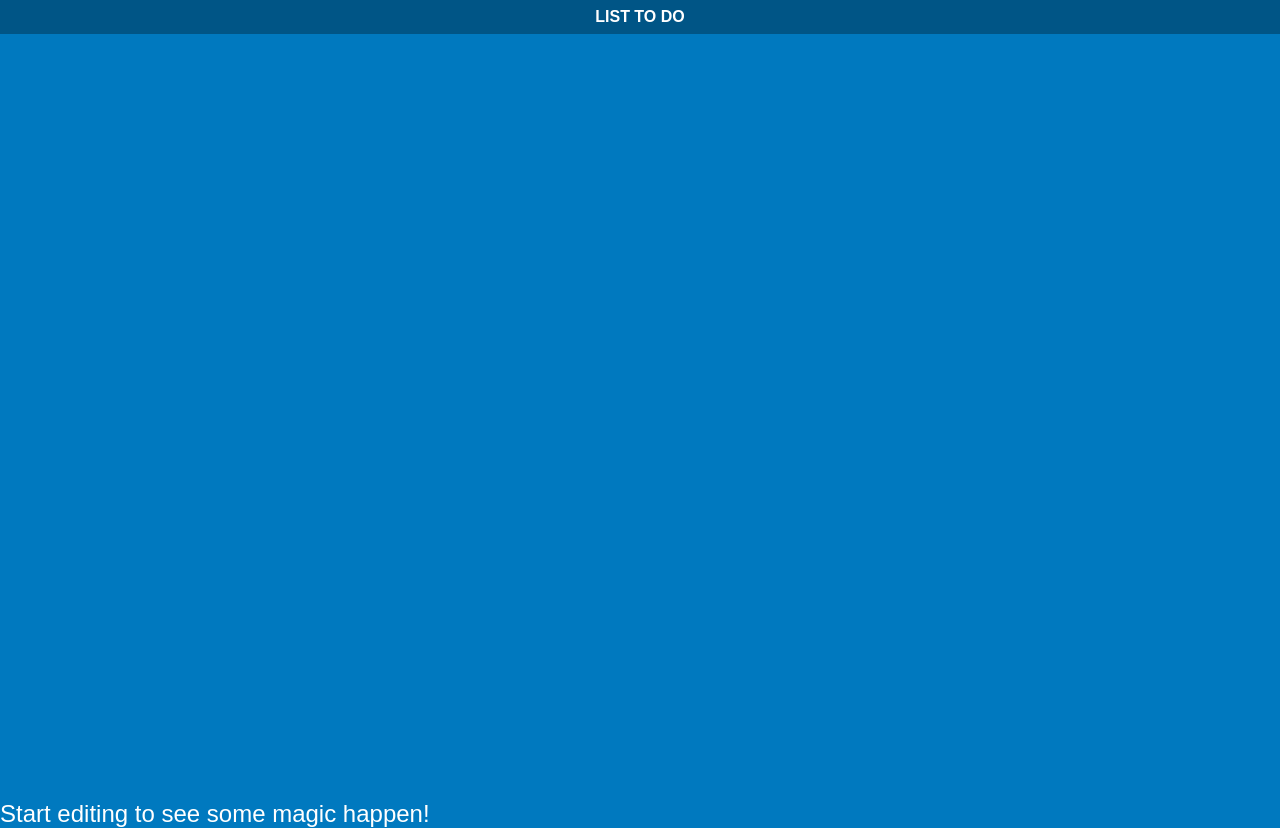
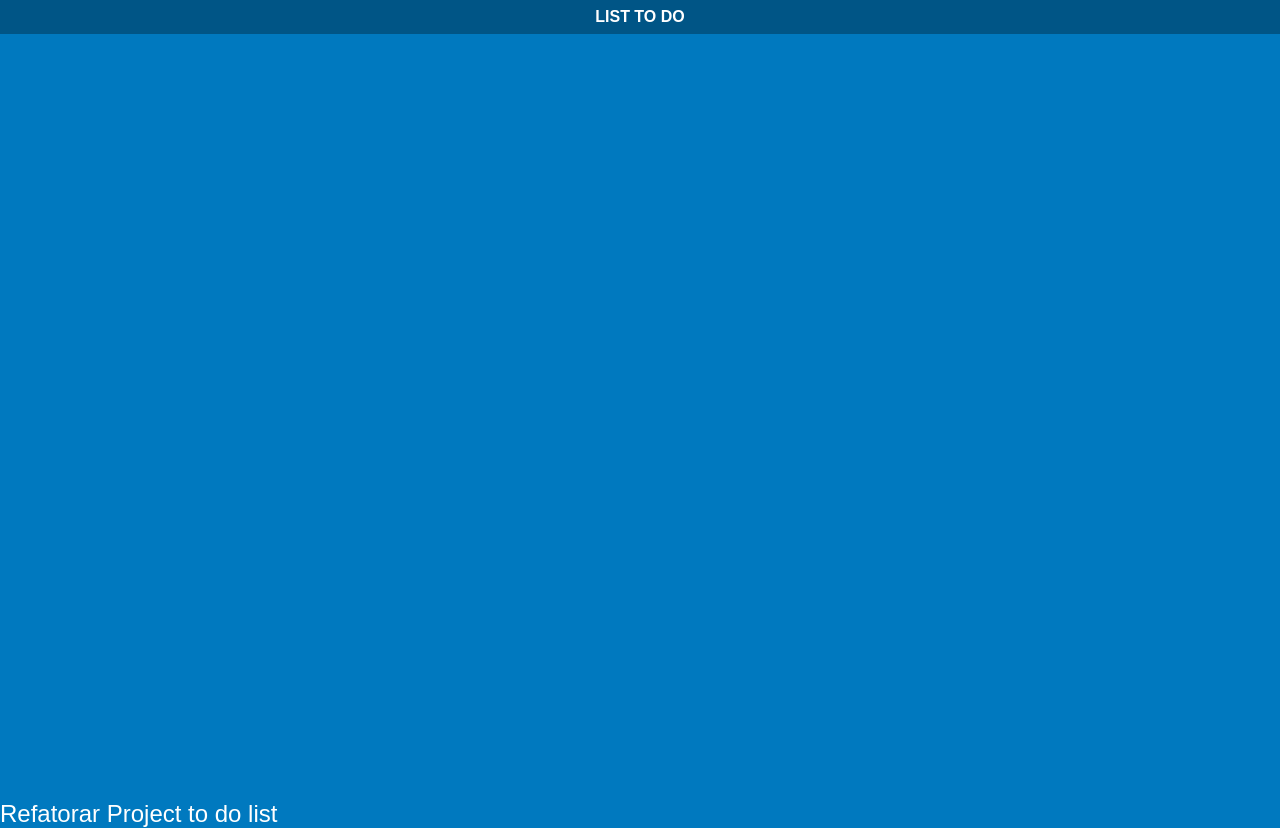
Before and after one commit to josanjohnata/Curso-React-Udemy, a React (Create React App) app: page / in a window 1280 px wide. Built offline with nearby package versions, Linux system fonts and the light colour scheme.

Commit message:
initial commit

```diff
--- a/src/App.js
+++ b/src/App.js
@@ -6,7 +6,7 @@ export default function App() {
   return (
     <div className="App">
       <Navbar />
-      <h2>Start editing to see some magic happen!</h2>
+      <h2>Refatorar Project to do list</h2>
     </div>
   );
 }
```
